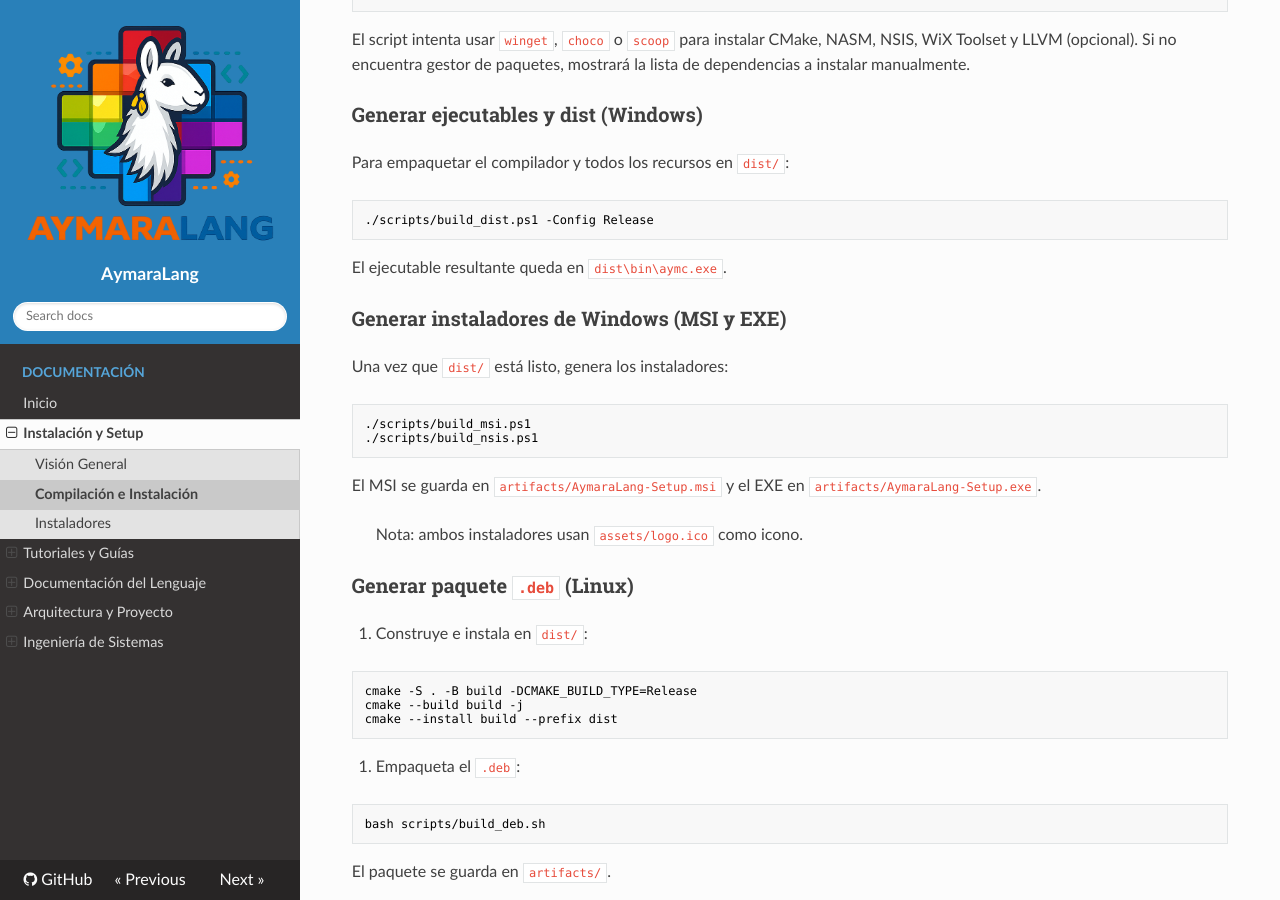
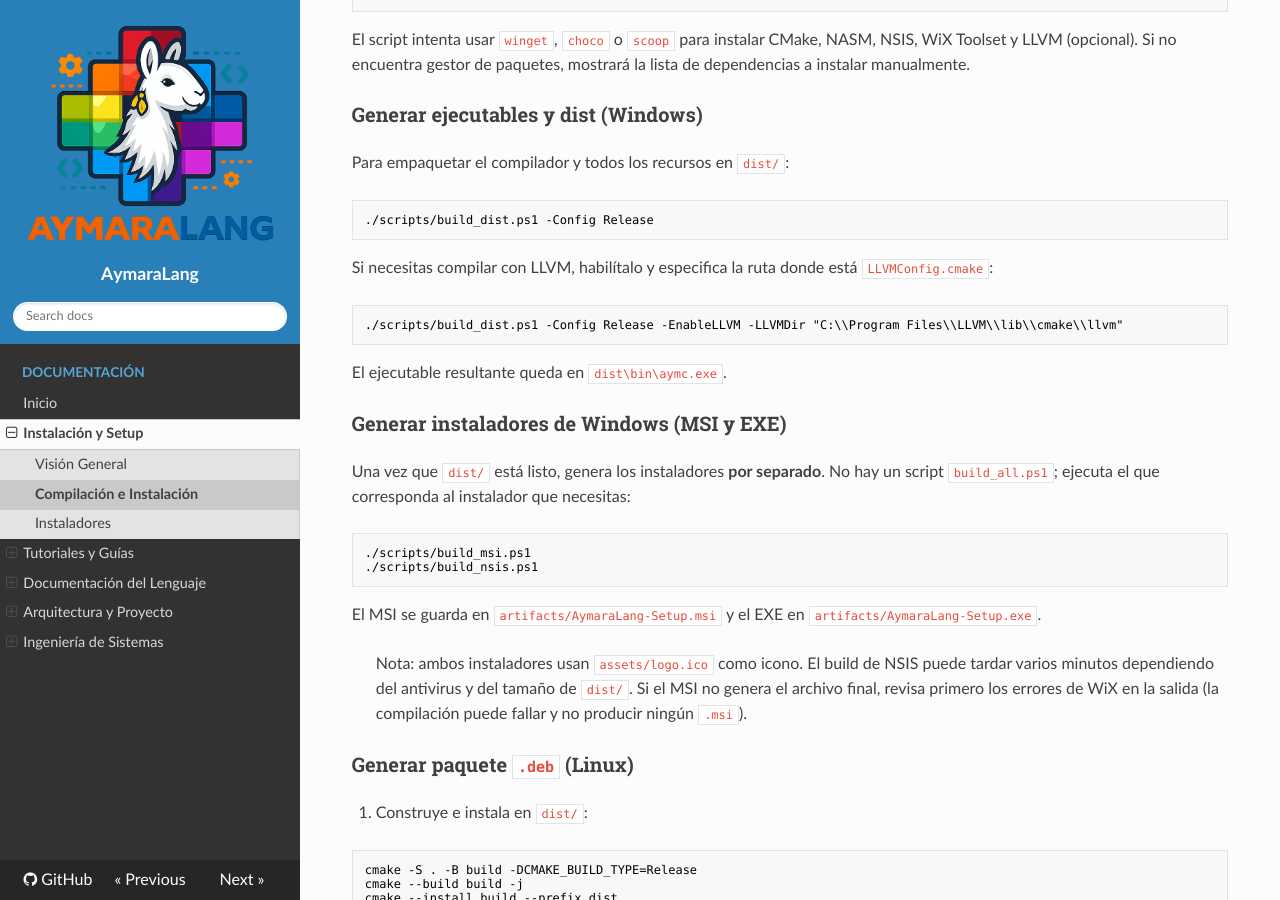
Before and after one commit to jhulio435m/aymaraLang, an MkDocs documentation site: the page built from docs/build.md, in a window 1280 px wide and 900 px high, scrolled down 809 px. Built offline with MkDocs 1.6.1, drawn with Linux system fonts in a browser that asks for light colours; nearby versions of some CDN libraries; some of the changed text lies outside the part shown.

Commit message:
Note MSI build may fail without output

````diff
--- a/docs/build.md
+++ b/docs/build.md
@@ -46,11 +46,20 @@ Para empaquetar el compilador y todos los recursos en `dist/`:
 ./scripts/build_dist.ps1 -Config Release
 ```
 
+Si necesitas compilar con LLVM, habilítalo y especifica la ruta donde está
+`LLVMConfig.cmake`:
+
+```powershell
+./scripts/build_dist.ps1 -Config Release -EnableLLVM -LLVMDir "C:\\Program Files\\LLVM\\lib\\cmake\\llvm"
+```
+
 El ejecutable resultante queda en `dist\bin\aymc.exe`.
 
 ### Generar instaladores de Windows (MSI y EXE)
 
-Una vez que `dist/` está listo, genera los instaladores:
+Una vez que `dist/` está listo, genera los instaladores **por separado**. No
+hay un script `build_all.ps1`; ejecuta el que corresponda al instalador que
+necesitas:
 
 ```powershell
 ./scripts/build_msi.ps1
@@ -60,7 +69,10 @@ Una vez que `dist/` está listo, genera los instaladores:
 El MSI se guarda en `artifacts/AymaraLang-Setup.msi` y el EXE en
 `artifacts/AymaraLang-Setup.exe`.
 
-> Nota: ambos instaladores usan `assets/logo.ico` como icono.
+> Nota: ambos instaladores usan `assets/logo.ico` como icono. El build de NSIS
+> puede tardar varios minutos dependiendo del antivirus y del tamaño de `dist/`.
+> Si el MSI no genera el archivo final, revisa primero los errores de WiX en la
+> salida (la compilación puede fallar y no producir ningún `.msi`).
 
 ### Generar paquete `.deb` (Linux)
 
@@ -112,6 +124,10 @@ cmake --build build -j
 
 Binario resultante: `build/bin/aymc.exe`.
 
+> Nota: si usas el generador de Visual Studio, el binario queda en
+> `build\bin\Release\aymc.exe` (o en la carpeta que corresponda a la
+> configuración seleccionada).
+
 ## Uso del compilador
 
 ### Linux/macOS
````
Also changed, not shown: 2 other files.
